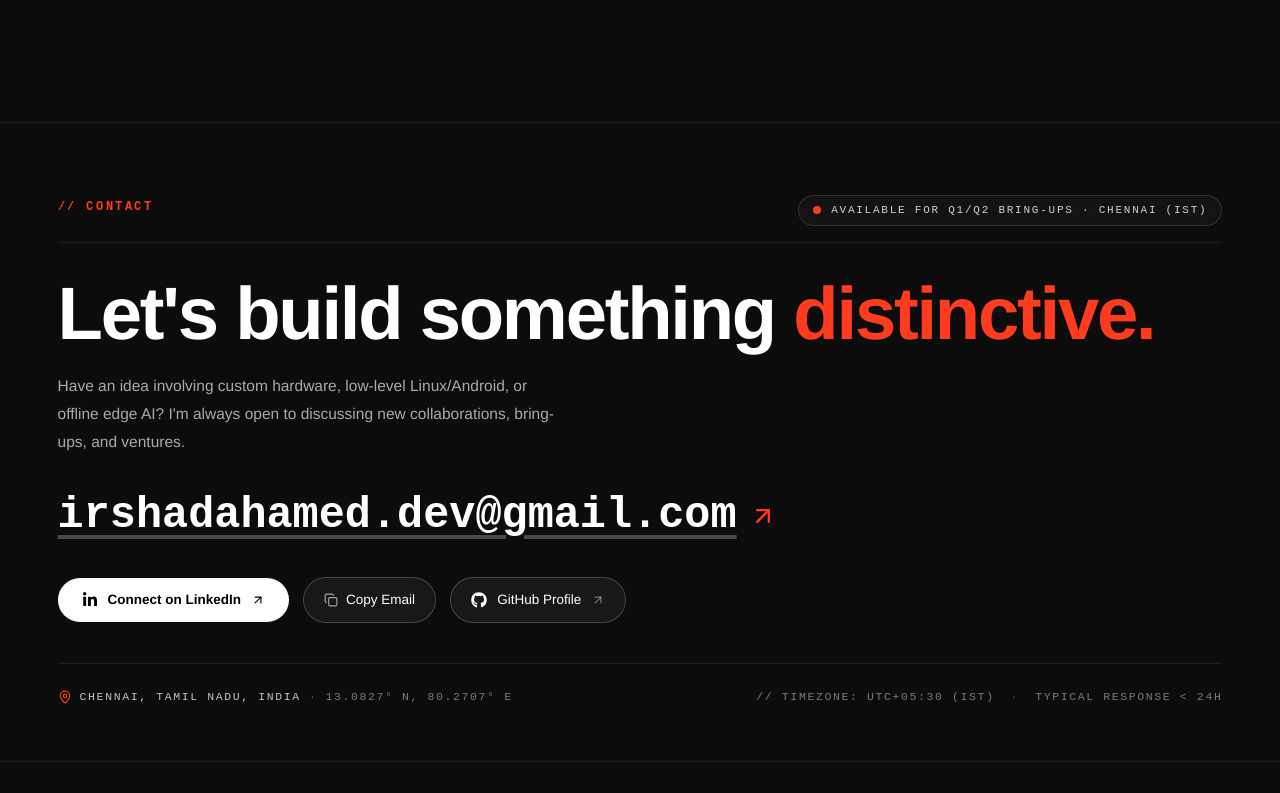
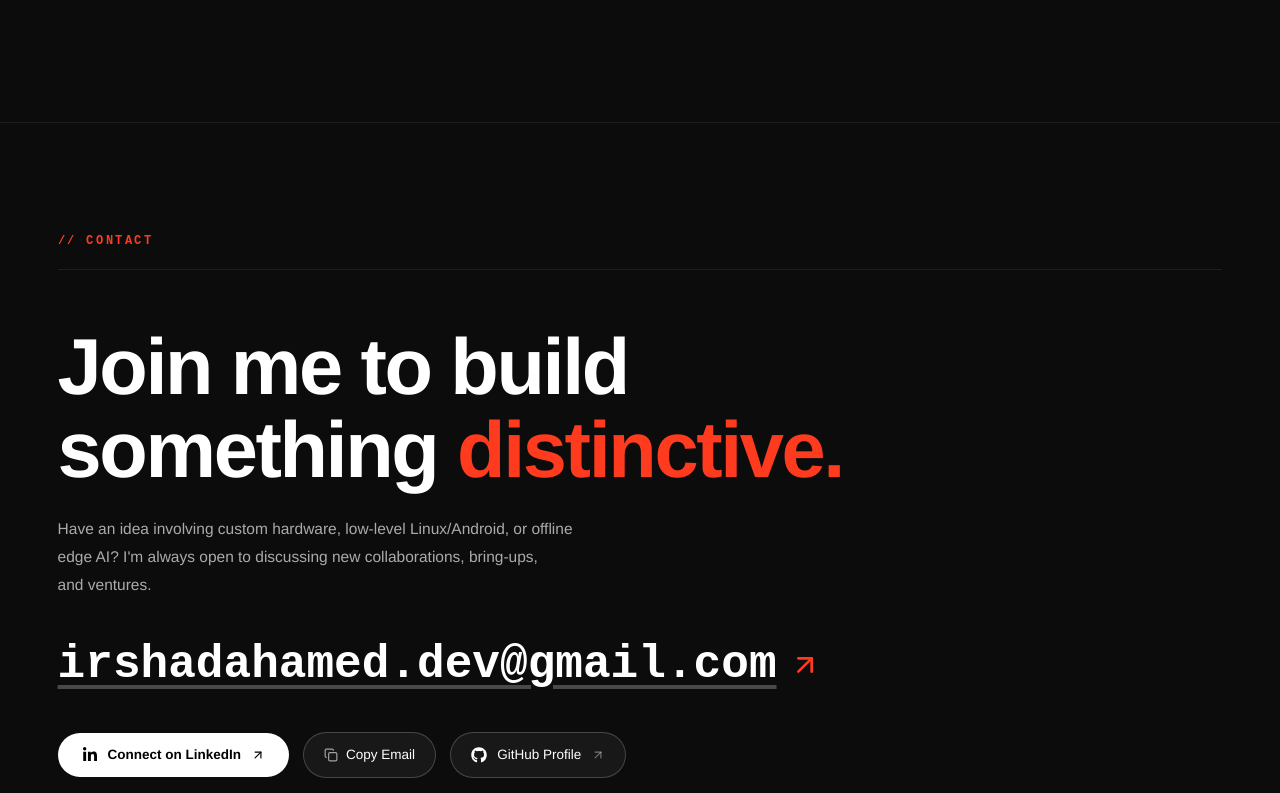
Before and after one commit to StarDust-Git-Code/portfolio-temp, a Next.js app: page / in a window 1280 px wide. Shown: the part 4620-5413 px from the top of the page. Built offline with nearby package versions, Linux system fonts and the light colour scheme; no server answers.

Commit message:
feat: update headline to 'Join me to build something distinctive', remove Q1/Q2 badge, and expand contact to full viewport

```diff
--- a/src/components/contact-section.tsx
+++ b/src/components/contact-section.tsx
@@ -45,37 +45,26 @@ export function ContactSection() {
   return (
     <section
       id="contact"
-      className="scroll-mt-24 border-t border-white/[0.08] px-[4.5vw] pt-14 pb-12 md:pt-18 md:pb-14"
+      className="min-h-[calc(100svh-4.5rem)] flex flex-col justify-between border-t border-white/[0.08] px-[4.5vw] pt-24 pb-8 md:pt-28 md:pb-10"
     >
-      {/* ================= SECTION HEADER & LIVE AVAILABILITY */}
-      <div className="flex flex-col sm:flex-row sm:items-center justify-between gap-4 border-b border-white/[0.08] pb-4">
+      {/* ================= SECTION HEADER */}
+      <div className="border-b border-white/[0.08] pb-4">
         <HeadingReveal
           text="// Contact"
           headingClassName="font-tech text-[12px] uppercase tracking-[0.2em] text-[#ff3b1f] font-semibold"
         />
-
-        {/* Live Availability Badge */}
-        <div className="inline-flex items-center gap-2.5 rounded-full border border-white/[0.12] bg-white/[0.03] px-3.5 py-1.5 backdrop-blur-sm self-start sm:self-auto">
-          <span className="relative flex size-2" aria-hidden="true">
-            <span className="absolute inline-flex h-full w-full animate-ping rounded-full bg-[#ff3b1f] opacity-75" />
-            <span className="relative inline-flex size-2 rounded-full bg-[#ff3b1f]" />
-          </span>
-          <span className="font-tech text-[11px] uppercase tracking-[0.16em] text-white/80">
-            AVAILABLE FOR Q1/Q2 BRING-UPS · CHENNAI (IST)
-          </span>
-        </div>
       </div>
 
-      {/* ================= BOLD STATEMENT WITH ORANGE ACCENT */}
-      <div className="mt-8">
+      {/* ================= MAIN CONTENT (Vertically centered) */}
+      <div className="my-auto py-10 md:py-14">
         <ScrollReveal>
-          <h2 className="text-[clamp(2.5rem,5.8vw,5.2rem)] font-extrabold leading-[1.04] tracking-[-0.03em] text-white [text-wrap:balance]">
-            Let&apos;s build something{" "}
+          <h2 className="text-[clamp(2.6rem,6.2vw,5.6rem)] font-extrabold leading-[1.04] tracking-[-0.03em] text-white [text-wrap:balance]">
+            Join me to build something{" "}
             <span className="text-[#ff3b1f]">distinctive.</span>
           </h2>
         </ScrollReveal>
 
-        <ScrollReveal delay={80} className="mt-5 max-w-[56ch]">
+        <ScrollReveal delay={80} className="mt-6 max-w-[58ch]">
           <p className="text-[15.5px] leading-[1.8] text-white/65 [text-wrap:pretty]">
             Have an idea involving custom hardware, low-level Linux/Android, or offline edge AI?
             I&apos;m always open to discussing new collaborations, bring-ups, and ventures.
@@ -83,20 +72,20 @@ export function ContactSection() {
         </ScrollReveal>
 
         {/* Big Editorial Email Anchor */}
-        <ScrollReveal delay={120} className="mt-7">
+        <ScrollReveal delay={120} className="mt-8">
           <a
             href={`mailto:${PROFILE.email}`}
-            className="group inline-flex items-center gap-3 font-tech text-[clamp(1.4rem,3.4vw,2.8rem)] font-bold text-white transition-colors hover:text-[#ff3b1f] break-all"
+            className="group inline-flex items-center gap-3 font-tech text-[clamp(1.5rem,3.6vw,3rem)] font-bold text-white transition-colors hover:text-[#ff3b1f] break-all"
           >
             <span className="underline decoration-white/25 underline-offset-8 transition-colors group-hover:decoration-[#ff3b1f]">
               {PROFILE.email}
             </span>
-            <ArrowUpRight className="size-5 md:size-7 text-[#ff3b1f] transition-transform duration-200 group-hover:translate-x-1 group-hover:-translate-y-1" />
+            <ArrowUpRight className="size-6 md:size-8 text-[#ff3b1f] transition-transform duration-200 group-hover:translate-x-1 group-hover:-translate-y-1" />
           </a>
         </ScrollReveal>
 
         {/* Interactive Action Buttons Row */}
-        <ScrollReveal delay={160} className="mt-7 flex flex-wrap items-center gap-3.5">
+        <ScrollReveal delay={160} className="mt-8 flex flex-wrap items-center gap-3.5">
           {/* LinkedIn Button */}
           <a
             href={LINKEDIN_PROFILE}
@@ -145,9 +134,10 @@ export function ContactSection() {
             <ArrowUpRight className="size-3.5 text-white/40 transition-transform duration-200 group-hover:translate-x-0.5 group-hover:-translate-y-0.5 group-hover:text-white" />
           </a>
         </ScrollReveal>
+      </div>
 
-        {/* Technical Telemetry Metadata Footer Bar */}
-        <ScrollReveal delay={200} className="mt-10 pt-6 border-t border-white/[0.08]">
+      {/* ================= TECHNICAL TELEMETRY METADATA BAR */}
+      <ScrollReveal delay={200} className="pt-6 border-t border-white/[0.08]">
         <div className="flex flex-col sm:flex-row sm:items-center justify-between gap-3 text-white/60 font-tech text-[11.5px] uppercase tracking-[0.14em]">
           <div className="flex items-center gap-2 text-white/75">
             <MapPin className="size-3.5 text-[#ff3b1f]" />
@@ -162,7 +152,6 @@ export function ContactSection() {
           </div>
         </div>
       </ScrollReveal>
-      </div>
     </section>
   );
 }
```
Lines whose indentation alone changed are shown as unchanged.
